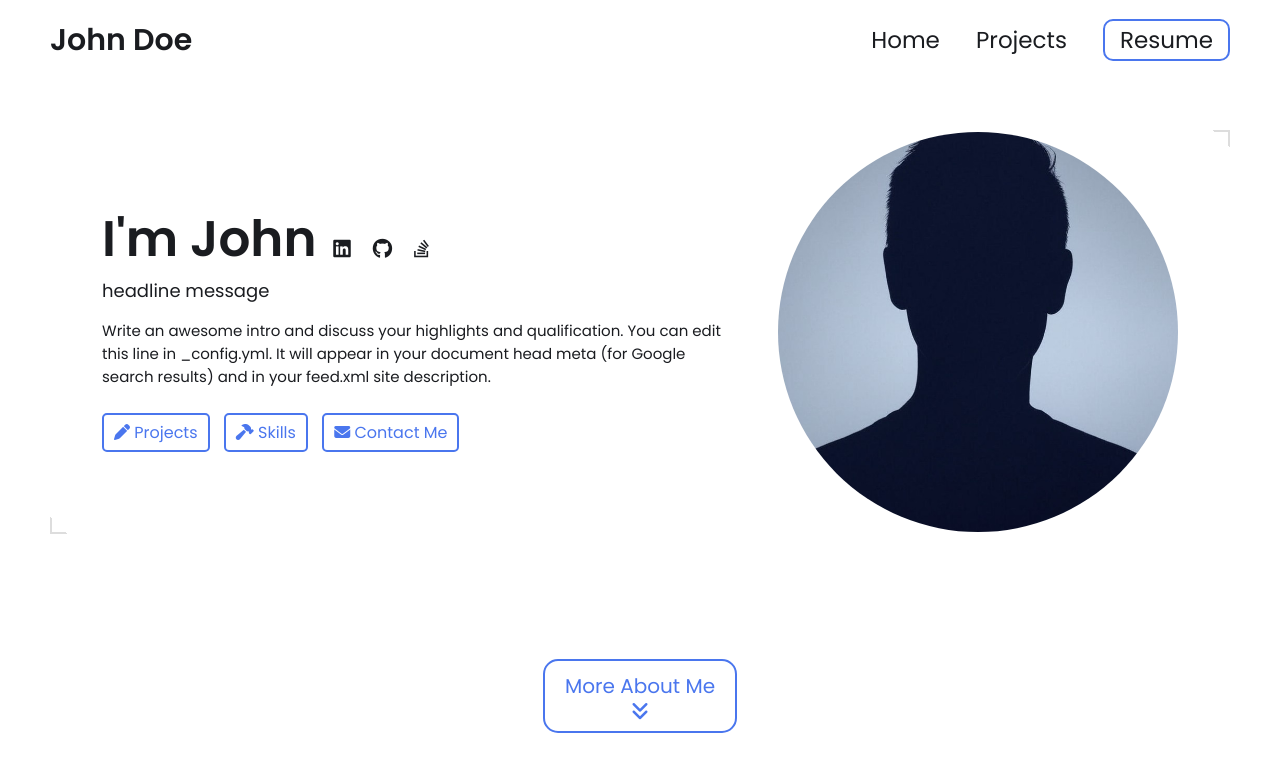
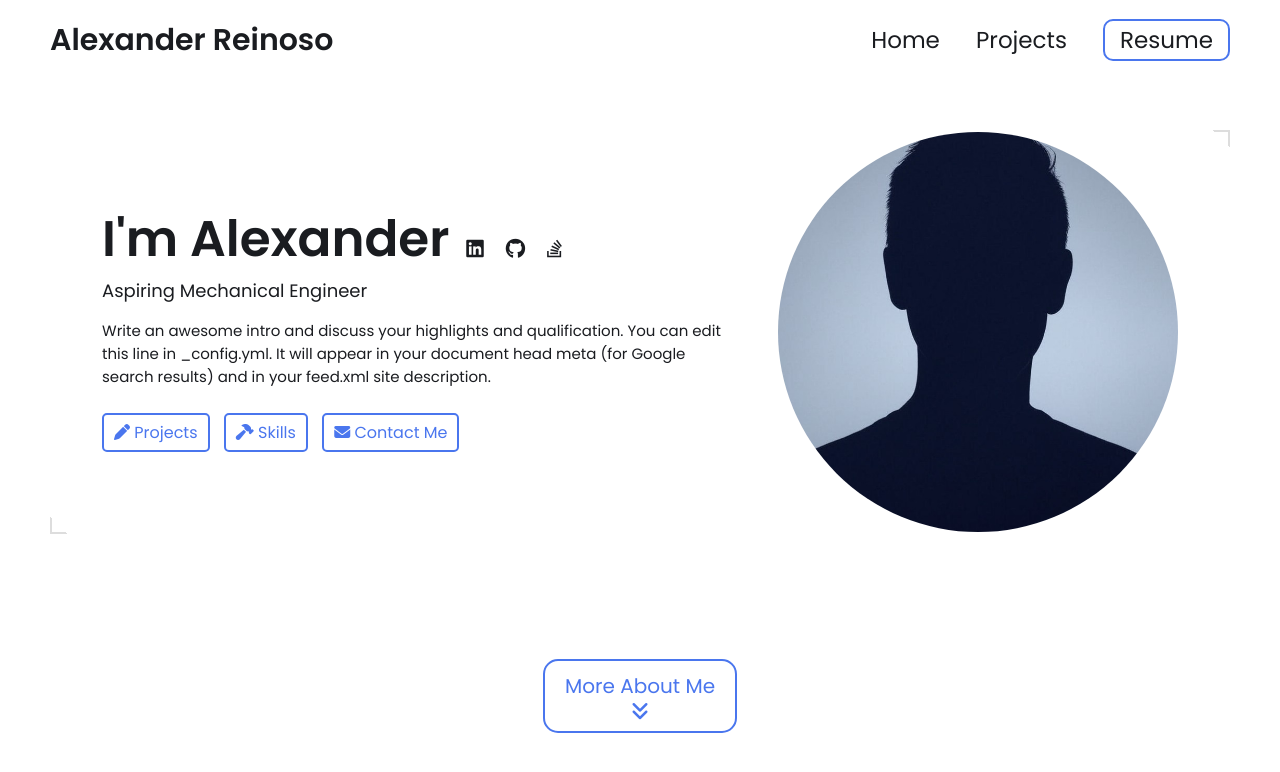
Before and after one commit to AlexanderReinoso5/AlexanderReinoso5.github.io, a Jekyll site: the page built from index.html, in a window 1280 px wide and 900 px high. Shown: the top 772 px of the window. Built offline with Jekyll 4.4.1, drawn with Linux system fonts in a browser that asks for light colours.

Commit message:
Updated about me
updated name and headline

```diff
--- a/_config.yml
+++ b/_config.yml
@@ -7,13 +7,13 @@
 
 # Main Page Setup
 
-title: John Doe's Portfolio # This is what shows up in the tab of the browser
+title: Alexander Reinoso Portfolio # This is what shows up in the tab of the browser
 
 
 
 # Hero Section
-name: John Doe
-headline: headline message
+name: Alexander Reinoso
+headline: Aspiring Mechanical Engineer
 description: >- # dont remove this line. this will ignore all new lines until the next section
   Write an awesome intro and discuss your highlights and qualification. You can edit this
   line in _config.yml. It will appear in your document head meta (for
```
